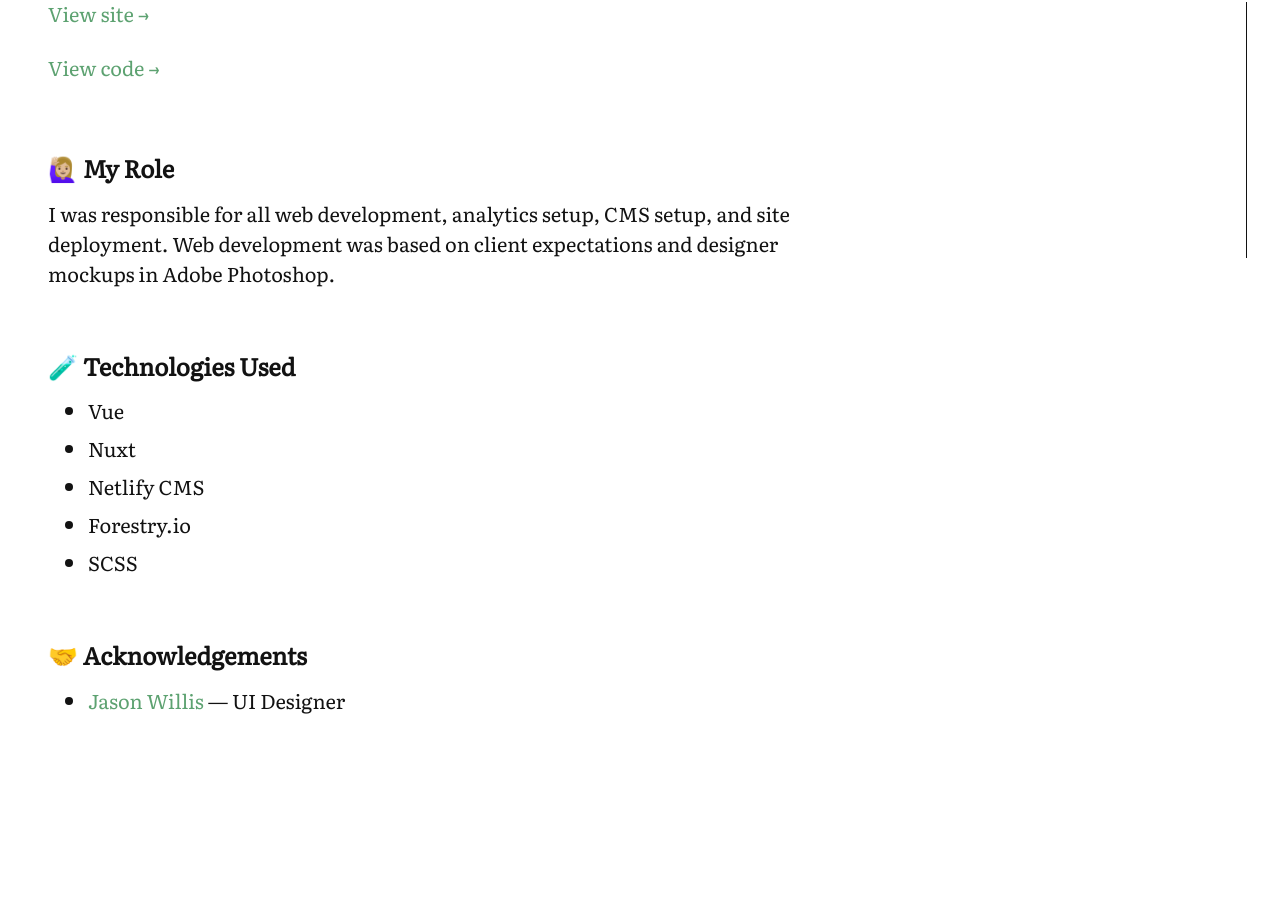
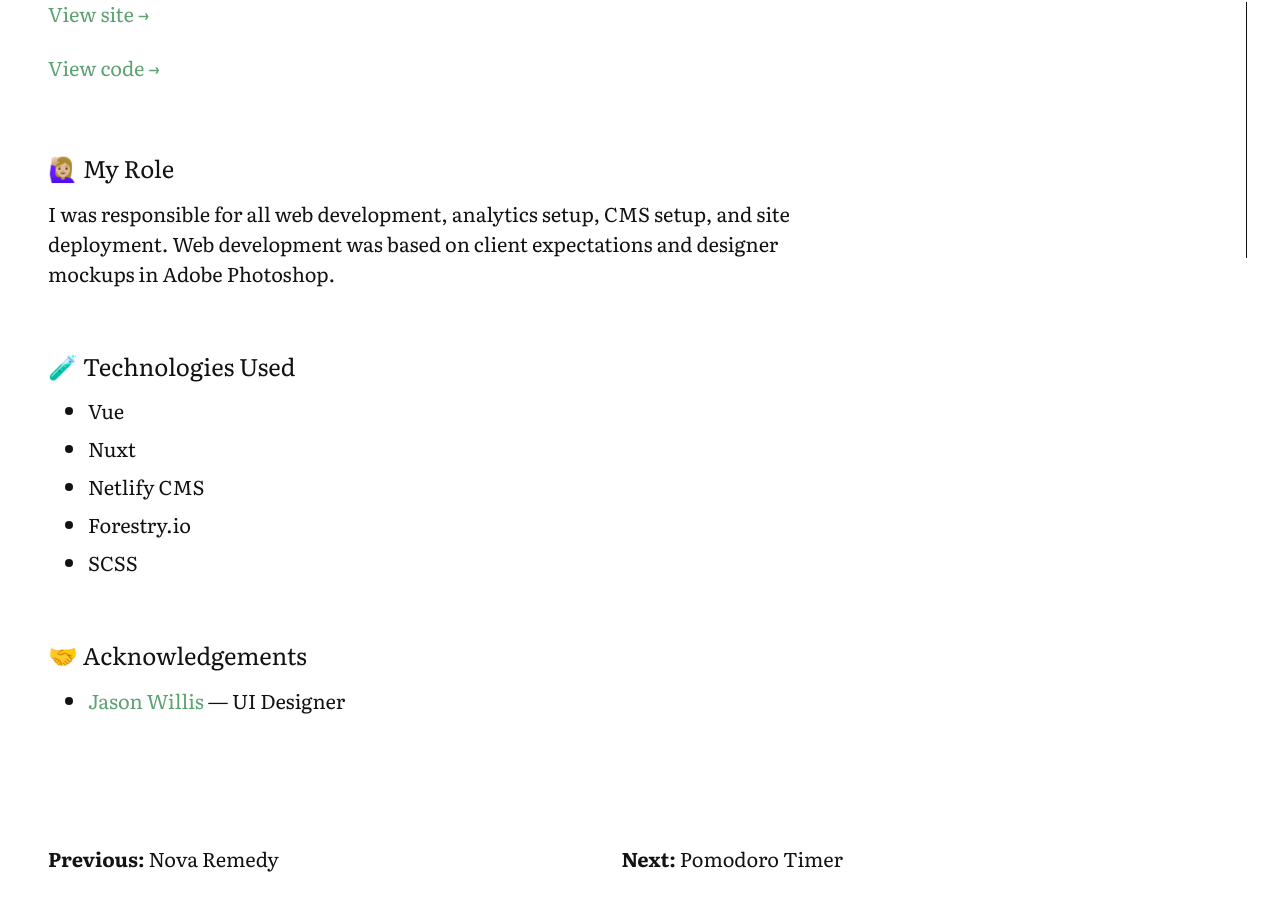
Before and after one commit to itsbrittaleigh/portfolio, a React (Create React App) app: page /projects/city-side-ventures in a window 1280 px wide. Shown: the part 542-1452 px from the top of the page. Built offline with nearby package versions, Linux system fonts and the light colour scheme.

Commit message:
:sparkles: adding navigation between projects

```diff
--- /dev/null
+++ b/src/components/project-navigation/ProjectNavigation.tsx
@@ -0,0 +1,32 @@
+import React from 'react';
+import { IProject } from '../../routes/projects/projectData';
+import { Link } from 'react-router-dom';
+import './project-navigation.css';
+
+interface IProjectNavigationProps {
+  nextProject: Pick<IProject, 'slug' | 'title'>;
+  previousProject: Pick<IProject, 'slug' | 'title'>;
+}
+
+const ProjectNavigation: React.FC<IProjectNavigationProps> = ({ nextProject, previousProject }) => (
+  <nav className="project-navigation">
+    <Link
+      className="project-navigation__link"
+      to={`/projects/${previousProject.slug}`}
+    >
+      <strong>Previous:</strong>
+      &nbsp;
+      {previousProject.title}
+    </Link>
+    <Link
+      className="project-navigation__link"
+      to={`/projects/${nextProject.slug}`}
+    >
+      <strong>Next:</strong>
+      &nbsp;
+      {nextProject.title}
+    </Link>
+  </nav>
+);
+
+export default ProjectNavigation;
--- /dev/null
+++ b/src/components/project-navigation/project-navigation.css
@@ -0,0 +1,15 @@
+.project-navigation {
+  color: var(--black);
+  display: flex;
+  justify-content: space-between;
+  margin: 128px 0;
+}
+
+.project-navigation__link {
+  color: var(--black);
+  transition: var(--transition);
+}
+
+.project-navigation__link:hover {
+  color: var(--accent);
+}
--- a/src/components/project/project.css
+++ b/src/components/project/project.css
@@ -16,6 +16,10 @@
   border-bottom-color: transparent;
 }
 
+.project__title {
+  margin-top: 0;
+}
+
 .project__description {
   margin: 0;
 }
--- /dev/null
+++ b/src/components/scroll-to-top/ScrollToTop.tsx
@@ -0,0 +1,14 @@
+import React, { useEffect } from 'react';
+import { useLocation } from 'react-router-dom';
+
+const ScrollToTop = () => {
+  const { pathname } = useLocation();
+
+  useEffect(() => {
+    window.scrollTo(0, 0);
+  }, [pathname]);
+
+  return <></>;
+};
+
+export default ScrollToTop;
--- a/src/index.css
+++ b/src/index.css
@@ -10,6 +10,13 @@
   font-family: "Literata";
   font-weight: 400;
   font-style: italic;
+}
+
+@font-face {
+  src: url("./fonts/Literata-Bold.ttf") format("truetype");
+  font-family: "Literata";
+  font-weight: 700;
+  font-style: normal;
 }
 
 :root {
@@ -59,17 +66,20 @@ html {
 
 h1 {
   font-size: 28px;
+  font-weight: normal;
   line-height: 1.15;
   margin: 0 0 16px;
 }
 
 h2 {
   font-size: 24px;
+  font-weight: normal;
   margin: 0 0 16px;
 }
 
 h3 {
   font-size: 22px;
+  font-weight: normal;
   margin: 32px 0 16px;
 }
 
--- a/src/routes/project/Project.tsx
+++ b/src/routes/project/Project.tsx
@@ -3,6 +3,8 @@ import { useParams } from 'react-router-dom';
 import { clientProjects, sideProjects } from '../projects/projectData';
 import NotFound from './NotFound';
 import './project.css';
+import ProjectNavigation from '../../components/project-navigation/ProjectNavigation';
+import ScrollToTop from '../../components/scroll-to-top/ScrollToTop';
 
 const Project = () => {
   const params = useParams();
@@ -11,6 +13,10 @@ const Project = () => {
   const allProjects = clientProjects.concat(sideProjects);
   const currentProject = allProjects.find(project => project.slug === slug);
   const isClientProject = !!clientProjects.find(project => project.slug === slug);
+
+  const currentProjectIndex = allProjects.findIndex(project => project.slug === slug);
+  const nextProjectIndex = currentProjectIndex + 1 >= allProjects.length ? 0 : currentProjectIndex + 1;
+  const previousProjectIndex = currentProjectIndex - 1 <= 0 ? allProjects.length - 1 : currentProjectIndex - 1;
 
   if (!currentProject) return <NotFound />;
 
@@ -81,6 +87,12 @@ const Project = () => {
           </ul>
         </section>
       )}
+
+      <ProjectNavigation
+        nextProject={allProjects[nextProjectIndex]}
+        previousProject={allProjects[previousProjectIndex]}
+      />
+      <ScrollToTop />
     </div>
   );
 };
```
Also changed, not shown: src/fonts/Literata-Bold.ttf (added).
